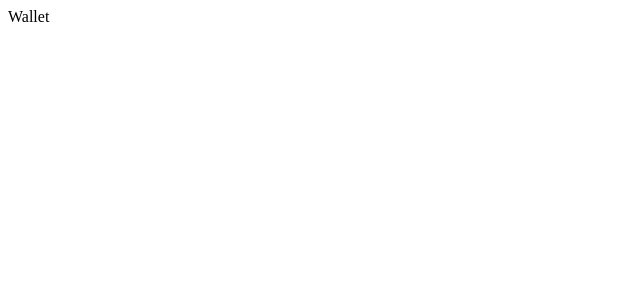
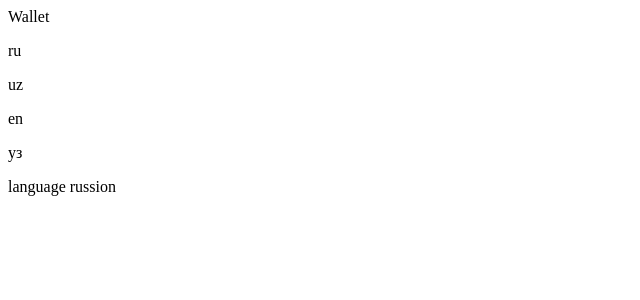
Before and after one commit to XurshidJurayev1/uzspay-wallet, a React (Create React App) app: page / in a window 1280 px wide. Shown: the top 300 px of the page, without its empty margins (0-640 px from the left). Built offline with nearby package versions, Linux system fonts and the light colour scheme.

Commit message:
add i18next

```diff
--- a/package.json
+++ b/package.json
@@ -7,10 +7,14 @@
     "@testing-library/react": "^13.2.0",
     "@testing-library/user-event": "^13.5.0",
     "axios": "^0.27.2",
+    "i18next": "^21.8.4",
+    "i18next-browser-languagedetector": "^6.1.4",
+    "i18next-http-backend": "^1.4.1",
     "node-sass": "^7.0.1",
     "react": "^18.1.0",
     "react-dom": "^18.1.0",
     "react-helmet": "^6.1.0",
+    "react-i18next": "^11.16.9",
     "react-redux": "^8.0.2",
     "react-router-dom": "^6.3.0",
     "react-scripts": "5.0.1",
--- /dev/null
+++ b/public/locales/en/translation.json
@@ -0,0 +1,5 @@
+{
+  "test": {
+    "p": "english"
+  }
+}
--- /dev/null
+++ b/public/locales/ru/translation.json
@@ -0,0 +1,5 @@
+{
+  "test": {
+    "p": "russion"
+  }
+}
--- /dev/null
+++ b/public/locales/uz/translation.json
@@ -0,0 +1,5 @@
+{
+  "test": {
+    "p": "uzbek"
+  }
+}
--- /dev/null
+++ b/public/locales/уз/translation.json
@@ -0,0 +1,5 @@
+{
+  "test": {
+    "p": "узбек"
+  }
+}
--- a/src/App.js
+++ b/src/App.js
@@ -1,7 +1,21 @@
+import { useLocation } from 'react-router-dom';
+import { useEffect } from 'react';
+import TestLanguage from './testLanguage';
+
 function App() {
+  function ScrollToTop() {
+    const { pathname } = useLocation();
+
+    useEffect(() => {
+      window.scrollTo(0, 0);
+    }, [pathname]);
+    return null;
+  }
+
   return (
     <div className="App">
       Wallet
+      <TestLanguage />
     </div>
   );
 }
--- /dev/null
+++ b/src/i18Next.js
@@ -0,0 +1,30 @@
+import i18n from 'i18next';
+import { initReactI18next } from 'react-i18next';
+import Backend from 'i18next-http-backend';
+import LanguageDetector from 'i18next-browser-languagedetector';
+// don't want to use this?
+// have a look at the Quick start guide
+// for passing in lng and translations on init
+
+const languages = ['ru', 'uz', 'en', 'уз'];
+
+
+i18n
+  .use(Backend)
+  .use(LanguageDetector)
+  .use(initReactI18next)
+  .init({
+    fallbackLng: 'ru',
+    debug: true,
+    whitelist: languages,
+    detection: {
+      order: ['localStorage', 'cookie'],
+      cashes: ['localStorage', 'cookie'],
+    },
+    interpolation: {
+      escapeValue: false,
+    },
+  });
+
+
+export default i18n;
--- /dev/null
+++ b/src/testLanguage.js
@@ -0,0 +1,26 @@
+import React from 'react';
+import { useTranslation } from 'react-i18next';
+
+const TestLanguage = () => {
+  const { t, i18n } = useTranslation();
+  const changeLanguage = (lang) => {
+    i18n.changeLanguage(lang);
+  };
+  console.log(i18n);
+  console.log(t);
+  return (
+    <div>
+      <div>
+        <p onClick={() => changeLanguage('ru')}>ru</p>
+        <p onClick={() => changeLanguage('uz')}>uz</p>
+        <p onClick={() => changeLanguage('en')}>en</p>
+        <p onClick={() => changeLanguage('уз')}>уз</p>
+      </div>
+      <p>
+        language {t('test.p')}
+      </p>
+    </div>
+  );
+};
+
+export default TestLanguage;
```
Also changed, not shown: src/index.js (+6 -7 lines), 1 other file (tests, documents, lock files or other folders).
